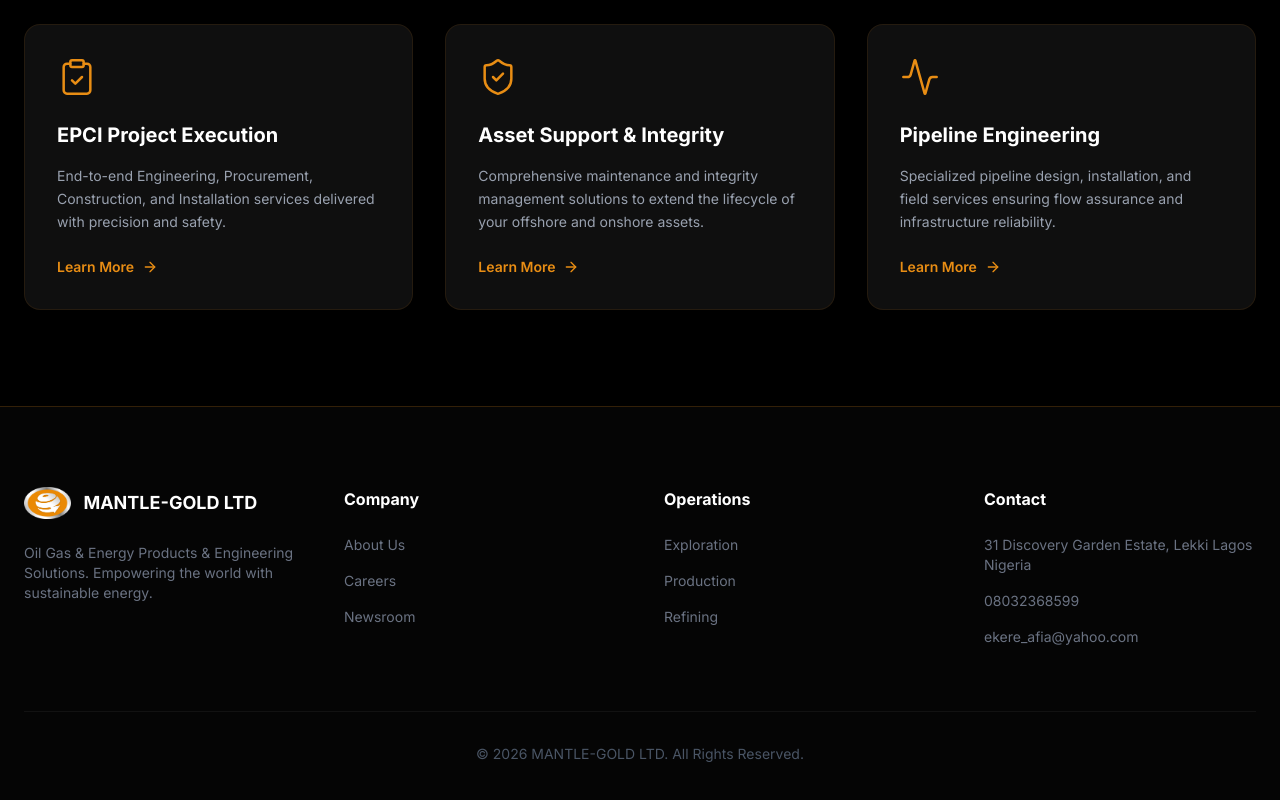
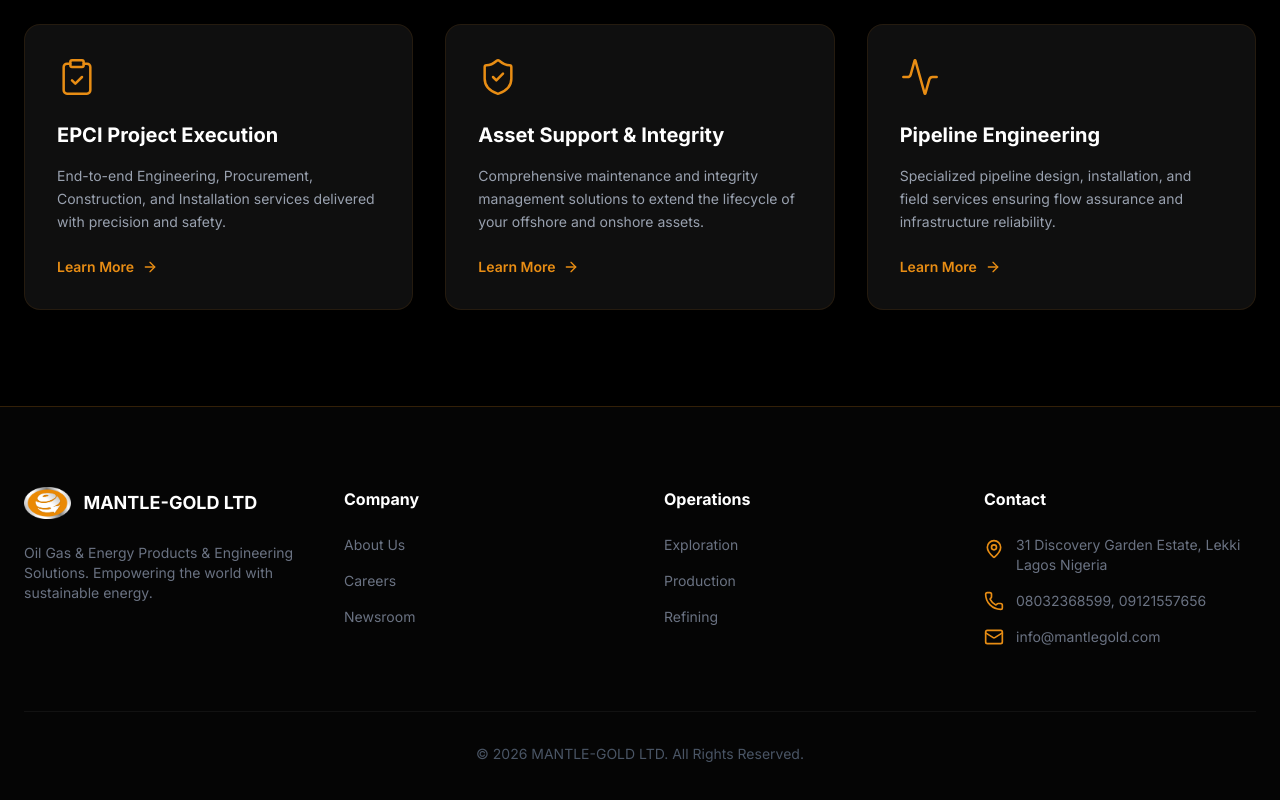
Before and after one commit to Earthpasserby/mantle-oil--ltd, a React (Vite) app: page / in a window 1280 px wide. Shown: the part 2010-2810 px from the top of the page. Built offline with nearby package versions, Linux system fonts and the light colour scheme.

Commit message:
'footer'

```diff
--- a/src/components/Footer.jsx
+++ b/src/components/Footer.jsx
@@ -1,4 +1,5 @@
 import { Link } from 'react-router-dom';
+import { MapPin, Phone, Mail } from 'lucide-react';
 
 const Footer = () => {
     return (
@@ -33,9 +34,18 @@
                     <div>
                         <h4 className="text-white font-bold mb-6">Contact</h4>
                         <ul className="space-y-4 text-sm text-gray-500">
-                            <li>31 Discovery Garden Estate, Lekki Lagos Nigeria</li>
-                            <li>08032368599</li>
-                            <li>ekere_afia@yahoo.com</li>
+                            <li className="flex items-start gap-3">
+                                <MapPin size={20} className="text-gold flex-shrink-0 mt-1" />
+                                <span>31 Discovery Garden Estate, Lekki Lagos Nigeria</span>
+                            </li>
+                            <li className="flex items-center gap-3">
+                                <Phone size={20} className="text-gold flex-shrink-0" />
+                                <span>08032368599, 09121557656</span>
+                            </li>
+                            <li className="flex items-center gap-3">
+                                <Mail size={20} className="text-gold flex-shrink-0" />
+                                <span>info@mantlegold.com</span>
+                            </li>
                         </ul>
                     </div>
                 </div>
--- a/src/pages/About.jsx
+++ b/src/pages/About.jsx
@@ -3,6 +3,15 @@
 import { Target, Eye, Users, Award, Briefcase, CheckCircle } from 'lucide-react';
 
 const About = () => {
+    const clients = [
+        { name: "Shell Nigeria", logo: "https://logo.clearbit.com/shell.com" },
+        { name: "ExxonMobil", logo: "https://logo.clearbit.com/exxonmobil.com" },
+        { name: "NNPC", logo: "https://upload.wikimedia.org/wikipedia/commons/6/69/NNPC_Group_logo.svg" }, // NNPC often needs a specific URL
+        { name: "Addax Petroleum", logo: "https://logo.clearbit.com/addaxpetroleum.com" },
+        { name: "WAEP", logo: null }, // Placeholder/Text fallback
+        { name: "DWC Engineering", logo: null } // Placeholder/Text fallback
+    ];
+
     return (
         <div className="font-sans bg-black min-h-screen text-white pt-20">
             <div className="container mx-auto px-6 py-12">
@@ -117,41 +126,30 @@
                     </div>
                 </div>
 
-                {/* Experience Section */}
+                {/* Clients Section */}
                 <div className="mb-12">
-                    <h2 className="text-3xl md:text-4xl font-serif font-bold mb-12 text-center">Our <span className="text-gold">Experience</span></h2>
-                    <div className="grid md:grid-cols-2 lg:grid-cols-3 gap-8">
-                        {/* Shell */}
-                        <div className="bg-slate p-8 rounded-2xl border border-white/10 hover:border-gold/30 transition-all">
-                            <h3 className="text-2xl font-serif font-bold text-gold mb-6 border-b border-white/10 pb-4">SHELL NIGERIA</h3>
-                            <ul className="space-y-4 text-gray-300 text-sm">
-                                <li className="flex items-start gap-3"><span className="text-gold mt-1">•</span> Concept Selection, FEED & ITT for Subsea Umbilicals & Distribution Equipment for Bonga South-West Deepwater Project.</li>
-                                <li className="flex items-start gap-3"><span className="text-gold mt-1">•</span> Concept Selection & FEED for Subsea Umbilicals & Distribution Equipment for Bonga North Deepwater Project.</li>
-                                <li className="flex items-start gap-3"><span className="text-gold mt-1">•</span> Installation of Subsea Umbilicals & Distribution Equipment in Perdido Stage 2 – Gulf of Mexico.</li>
-                                <li className="flex items-start gap-3"><span className="text-gold mt-1">•</span> Bonga Main FPSO Topsides Umbilical Termination Assembly and Chemical & Hydraulic Distribution System Upgrade.</li>
-                                <li className="flex items-start gap-3"><span className="text-gold mt-1">•</span> Flushing of Bonga Main FPSO Subsea Production Control System.</li>
-                                <li className="flex items-start gap-3"><span className="text-gold mt-1">•</span> Repair of Damaged Bonga Main FPSO Subsea Hydraulic Flying Leads.</li>
-                            </ul>
-                        </div>
-
-                        {/* ExxonMobil */}
-                        <div className="bg-slate p-8 rounded-2xl border border-white/10 hover:border-gold/30 transition-all">
-                            <h3 className="text-2xl font-serif font-bold text-gold mb-6 border-b border-white/10 pb-4">EXXONMOBIL</h3>
-                            <ul className="space-y-4 text-gray-300 text-sm">
-                                <li className="flex items-start gap-3"><span className="text-gold mt-1">•</span> Six 500,000 barrels Floating Roof Storage Tank Rehabilitation – Qua Iboe River Terminal (QIT).</li>
-                                <li className="flex items-start gap-3"><span className="text-gold mt-1">•</span> Eight Offshore Fixed Jacket Platform Riser Upgrade – EXXONMOBIL Shallow Water Fields.</li>
-                                <li className="flex items-start gap-3"><span className="text-gold mt-1">•</span> Sand Blasting & Painting of Thirty-six Offshore Fixed Jacket Platforms - EXXONMOBIL Shallow Water Fields.</li>
-                                <li className="flex items-start gap-3"><span className="text-gold mt-1">•</span> Design and Construction of 3.6km Bonny Air-strip - BRT Road & Bridge – Bonny River terminal.</li>
-                            </ul>
-                        </div>
-
-                        {/* Addax */}
-                        <div className="bg-slate p-8 rounded-2xl border border-white/10 hover:border-gold/30 transition-all">
-                            <h3 className="text-2xl font-serif font-bold text-gold mb-6 border-b border-white/10 pb-4">ADDAX PETROLEUM</h3>
-                            <ul className="space-y-4 text-gray-300 text-sm">
-                                <li className="flex items-start gap-3"><span className="text-gold mt-1">•</span> Reeling and Unreeling of Subsea Flexible Pipelines and Umbilicals from Donor to Receiver Wells in Okwori Field.</li>
-                            </ul>
-                        </div>
+                    <h2 className="text-3xl md:text-4xl font-serif font-bold mb-16 text-center">Our <span className="text-gold">Clients</span></h2>
+                    <div className="grid grid-cols-2 md:grid-cols-3 gap-8 md:gap-12">
+                        {clients.map((client, index) => (
+                            <div key={index} className="bg-white p-8 rounded-xl flex items-center justify-center h-40 hover:scale-105 transition-transform duration-300 shadow-lg group">
+                                {client.logo ? (
+                                    <img
+                                        src={client.logo}
+                                        alt={`${client.name} Logo`}
+                                        className="max-h-24 max-w-full object-contain filter grayscale group-hover:grayscale-0 transition-all duration-300"
+                                        onError={(e) => {
+                                            e.target.style.display = 'none';
+                                            e.target.nextSibling.style.display = 'block';
+                                        }}
+                                    />
+                                ) : null}
+                                <span
+                                    className={`text-black font-bold text-xl text-center ${client.logo ? 'hidden' : 'block'}`}
+                                >
+                                    {client.name}
+                                </span>
+                            </div>
+                        ))}
                     </div>
                 </div>
 
--- a/src/pages/Contact.jsx
+++ b/src/pages/Contact.jsx
@@ -41,14 +41,14 @@
                                 <Phone className="text-gold mt-1" />
                                 <div>
                                     <h3 className="font-bold text-lg">Phone</h3>
-                                    <p className="text-gray-400">08032368599</p>
+                                    <p className="text-gray-400">08032368599, 09121557656</p>
                                 </div>
                             </div>
                             <div className="flex items-start gap-4">
                                 <Mail className="text-gold mt-1" />
                                 <div>
                                     <h3 className="font-bold text-lg">Email</h3>
-                                    <p className="text-gray-400">ekere_afia@yahoo.com</p>
+                                    <p className="text-gray-400">info@mantlegold.com</p>
                                 </div>
                             </div>
                         </div>
@@ -56,7 +56,7 @@
                         <div className="mt-12 p-6 bg-slate rounded-xl border border-white/5">
                             <h3 className="font-bold mb-2">Investor Relations</h3>
                             <p className="text-gray-400 text-sm">
-                                For investor inquiries, please contact our dedicated team at <span className="text-gold">investors@mantlegold.com</span>.
+                                For investor inquiries, please contact our dedicated team at <span className="text-gold">info@mantlegold.com</span>.
                             </p>
                         </div>
                     </div>
```
Also changed, not shown: public/logo-e.png (deleted).
